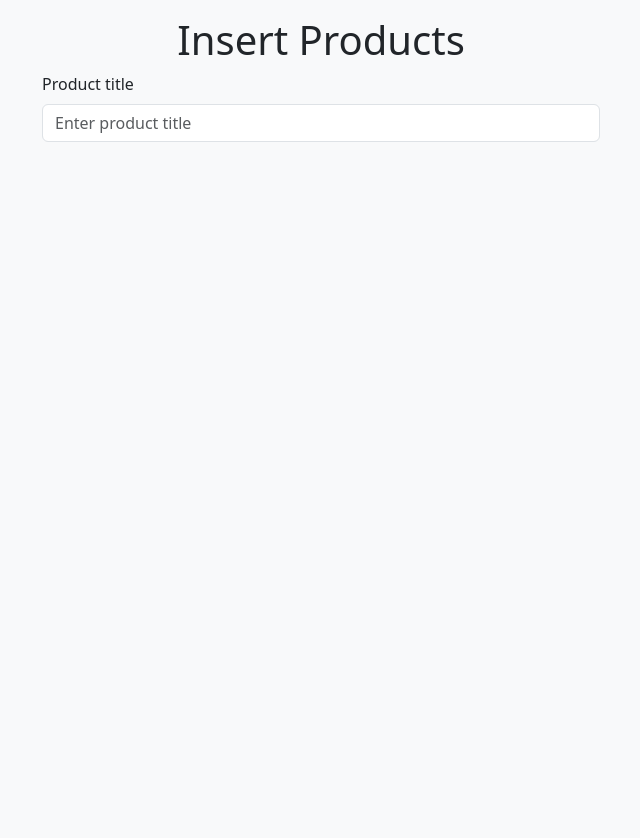
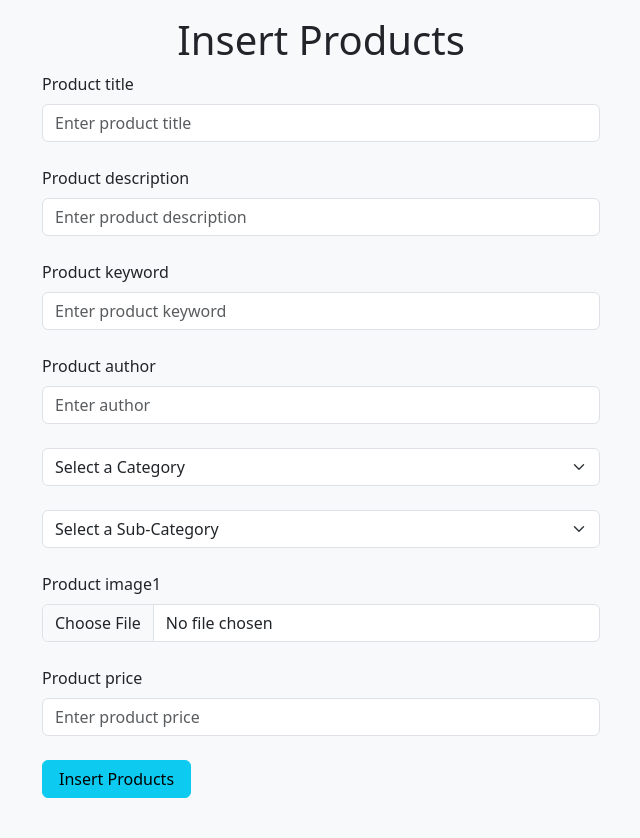
Before and after one commit to riteshtendolkar39/Ecommerce_website_project, a PHP site: page /admin/insert_product.php in a window 1280 px wide. Shown: the whole page, without its empty margins (319-959 px from the left). Before the commit the page ends 142 px from the top, so only its background shows below. Run offline with PHP 8.4, Linux system fonts and the light colour scheme; data that the repository does not hold is empty.

Commit message:
product inserted in the database

```diff
--- a/admin/index.php
+++ b/admin/index.php
@@ -73,17 +73,17 @@
         <!--forth child-->
         <div class="container my-3">
             <?php
-            if(isset($_GET['insert_category'])){
+            if (isset($_GET['insert_category'])) {
                 include('insert_category.php');
             }
-            if(isset($_GET['insert_subcat'])){
+            if (isset($_GET['insert_subcat'])) {
                 include('insert_subcat.php');
             }
             ?>
         </div>
         <!--last child-->
         <div class="bg-info text-white py-3 text-center footer">
-        <p>Copyright © Books 2024 Developed By: Ritesh & Vinod</p>
+            <p>Copyright © Books 2024 Developed By: Ritesh & Vinod</p>
         </div>
     </div>
     <!-- bootstrap js link-->
--- a/admin/insert_product.php
+++ b/admin/insert_product.php
@@ -1,3 +1,36 @@
+<?php
+include('../include/connect.php');
+if (isset($_POST['insert_product'])) {
+    $product_title = $_POST['product_title'];
+    $description = $_POST['description'];
+    $keyword = $_POST['keyword'];
+    $author = $_POST['author'];
+    $product_category = $_POST['product_category'];
+    $product_subcategory = $_POST['product_subcategory'];
+    $price = $_POST['price'];
+    $product_status = 'true';
+
+    // accessing images
+    $product_image = $_FILES['product_image']['name'];
+
+    //accessing image temporary name
+    $temp_image = $_FILES['product_image']['name'];
+
+    //checking empty condition
+    if ($product_title == '' or $description == '' or $keyword == '' or $author == '' or $product_category == '' or $product_subcategory == '' or $price == '' or $product_status == '' or $product_image == '') {
+        echo "<script>alert('Please fill all the available fields')</script>";
+    } else {
+        move_uploaded_file($temp_image, "./product_images/$product_image");
+        //insert query
+        $insert_query = "insert into `products` (product_title,product_description,product_keywords,product_author,category_id,subcat_id,product_image,product_price,date,status) values ('$product_title','$description','$keyword','$author','$product_category','$product_subcategory','$product_image','$price',NOW(),'$product_status')";
+        $result_query = mysqli_query($con, $insert_query);
+        if ($result_query) {
+            echo "<script>alert('Successfully inserted the products')</script>";
+        }
+    }
+}
+?>
+
 <!DOCTYPE html>
 <html lang="en">
 
@@ -19,11 +52,75 @@
     <div class="container mt-3">
         <h1 class="text-center">Insert Products</h1>
         <!-- form -->
-        <form action="" method="post" enctype="multiport/form-data">
+        <form action="" method="post" enctype="multipart/form-data">
             <!-- title -->
             <div class="form-outline mb-4 w-50 m-auto">
                 <label for="product_title" class="form-label">Product title</label>
                 <input type="text" class="form-control" name="product_title" id="product_title" placeholder="Enter product title" autocomplete="off" required="required">
+            </div>
+            <!-- description -->
+            <div class="form-outline mb-4 w-50 m-auto">
+                <label for="description" class="form-label">Product description</label>
+                <input type="text" class="form-control" name="description" id="description" placeholder="Enter product description" autocomplete="off" required="required">
+            </div>
+
+            <!-- keyword -->
+            <div class="form-outline mb-4 w-50 m-auto">
+                <label for="keyword" class="form-label">Product keyword</label>
+                <input type="text" class="form-control" name="keyword" id="keyword" placeholder="Enter product keyword " autocomplete="off" required="required">
+            </div>
+
+            <!-- author -->
+            <div class="form-outline mb-4 w-50 m-auto">
+                <label for="author" class="form-label">Product author</label>
+                <input type="text" class="form-control" name="author" id="author" placeholder="Enter author" autocomplete="off" required="required">
+            </div>
+
+            <!-- categories -->
+            <div class="form-outline mb-4 w-50 m-auto">
+                <select name="product_category" id="" class="form-select">
+                    <option value="">Select a Category</option>
+                    <?php
+                    $select_query = "select * from `categories`";
+                    $result_query = mysqli_query($con, $select_query);
+                    while ($row = mysqli_fetch_assoc($result_query)) {
+                        $category_title = $row['category_title'];
+                        $category_id = $row['category_id'];
+                        echo "<option value='$category_id'>$category_title</option>";
+                    }
+                    ?>
+                </select>
+            </div>
+            <!-- sub-categories -->
+            <div class="form-outline mb-4 w-50 m-auto">
+                <select name="product_subcategory" id="" class="form-select">
+                    <option value="">Select a Sub-Category</option>
+                    <?php
+                    $select_query = "select * from `subcat`";
+                    $result_query = mysqli_query($con, $select_query);
+                    while ($row = mysqli_fetch_assoc($result_query)) {
+                        $subcat_title = $row['subcat_title'];
+                        $subcat_id = $row['subcat_id'];
+                        echo "<option value='$subcat_id'>$subcat_title</option>";
+                    }
+                    ?>
+                </select>
+            </div>
+            <!-- images -->
+            <div class="form-outline mb-4 w-50 m-auto">
+                <label for="images" class="form-label">Product image1</label>
+                <input type="file" class="form-control" name="product_image" id="images">
+            </div>
+
+            <!-- price -->
+            <div class="form-outline mb-4 w-50 m-auto">
+                <label for="price" class="form-label">Product price</label>
+                <input type="text" class="form-control" name="price" id="price" placeholder="Enter product price " autocomplete="off" required="required">
+            </div>
+
+            <!-- submit -->
+            <div class="form-outline mb-4 w-50 m-auto">
+                <input type="submit" class="btn btn-info mb-3 px-3" name="insert_product" value="Insert Products">
             </div>
         </form>
     </div>
--- a/index.php
+++ b/index.php
@@ -92,7 +92,7 @@ include('include/connect.php');
             $category_title = $row_data['category_title'];
             $category_id = $row_data['category_id'];
             echo "<li class='nav-item'>
-            <a href='#' class='nav-link text-light '>$category_title</a>
+            <a href='index.php?category=$category_id' class='nav-link text-light '>$category_title</a>
               </li>";
           }
           ?>
@@ -111,7 +111,7 @@ include('include/connect.php');
             $subcat_title = $row_data['subcat_title'];
             $subcat_id = $row_data['subcat_id'];
             echo "<li class='nav-item'>
-            <a href='#' class='nav-link text-light '>$subcat_title</a>
+            <a href='index.php?sub-category=$subcat_id' class='nav-link text-light '>$subcat_title</a>
             </li>";
           }
           ?>
```
